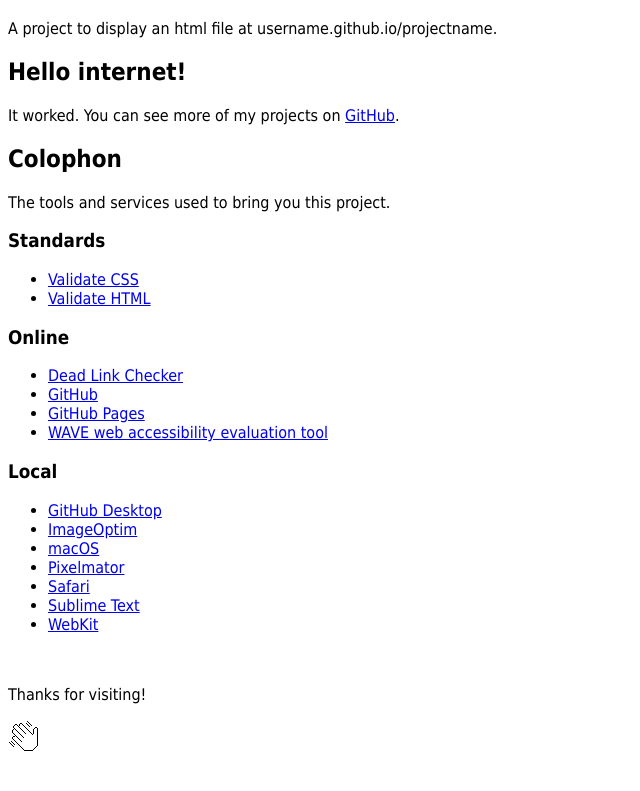
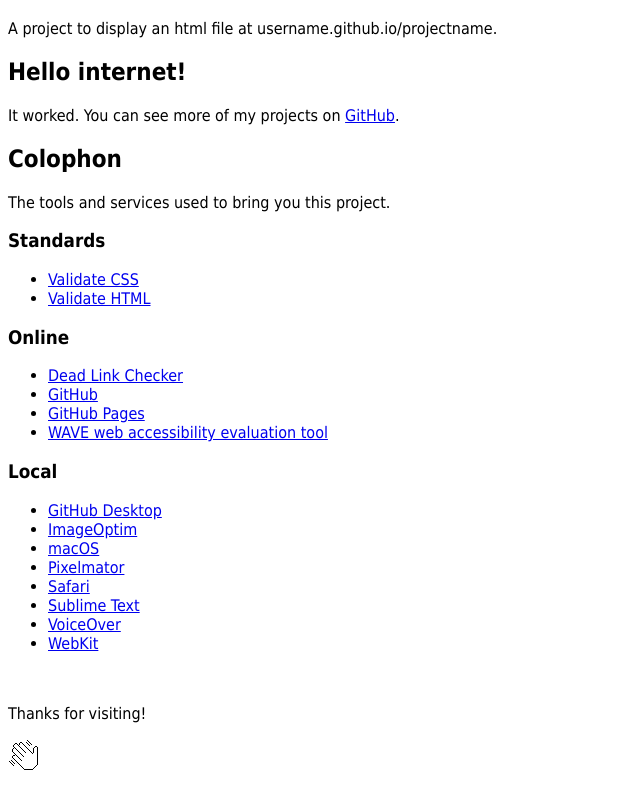
Before and after one commit to ajnx/hello-www, a plain HTML site: page index.html in a window 1280 px wide. Shown: the part 62-853 px from the top of the page, without its empty margins (0-640 px from the left). Drawn offline with Linux system fonts and the light colour scheme.

Commit message:
feat: add voiceover to local list
This update adds a link to VoiceOver to the Local list under Colophon.

```diff
--- a/index.html
+++ b/index.html
@@ -47,6 +47,7 @@
 			<li><a href="https://www.pixelmator.com">Pixelmator</a></li>
 			<li><a href="https://www.apple.com/safari/">Safari</a></li>
 			<li><a href="https://www.sublimetext.com">Sublime Text</a></li>
+			<li><a href="https://en.wikipedia.org/wiki/VoiceOver">VoiceOver</a></li>
 			<li><a href="https://webkit.org">WebKit</a></li>
 		</ul>
 	</main>
```
